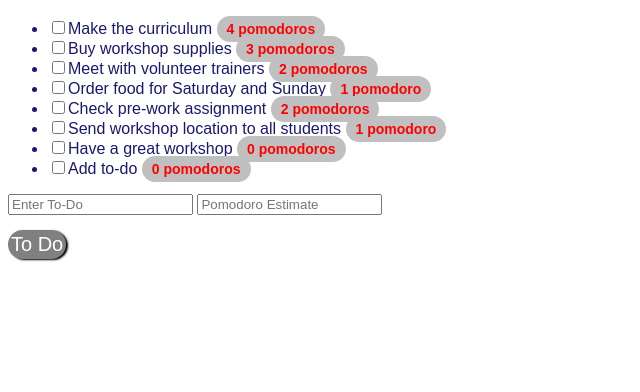
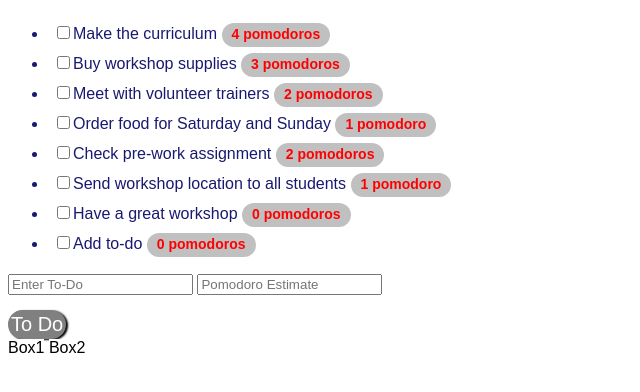
Before and after one commit to darendaren/todo_app_front_end, a plain HTML site: page index.html in a window 1280 px wide. Shown: the part 48-440 px from the top of the page, without its empty margins (0-640 px from the left). Drawn offline with Linux system fonts and the light colour scheme.

Commit message:
Some message

```diff
--- a/index.css
+++ b/index.css
@@ -1,5 +1,14 @@
 html{
     font-family: sans-serif;
+}
+
+li{
+    padding: 5px;
+    margin-bottom: : 10px;
+}
+
+li:hover{
+    background-color: lightgreen;
 }
 
 ul{
@@ -7,12 +16,13 @@ ul{
 }
 
 .pomodoro-estimate{
-    color:red;
+    color: red;
     font-weight: bold;
     font-size: 14px;
     background-color: #C0C0C0;
-    padding: 5px 10px 5px 10px;
-    border-radius:50px;
+    padding: 3px 10px 5px 10px;
+    border-radius: 50px;
+    margin-top: 1px;
 }
 
 #add-new-to-do-button{
@@ -30,5 +40,14 @@ ul{
 
 #add-new-to-do-button: active{
     box-shadow: 1px 1px 1px black;
+}
 
+.box-one{
+background-color: white;
+color: black;
 }
+
+.box-two{
+background-color: white;
+color: black;
+}
--- a/index.html
+++ b/index.html
@@ -3,7 +3,6 @@
     <title>TO DO LIST</title>
     <link rel= "stylesheet" href= "index.css">
     </head>
-
 
 <body>
     <h1>TO DO!</h1>
@@ -29,5 +28,7 @@
 <input type="text" placeholder= "Enter To-Do"/>
 <input type="number" placeholder= "Pomodoro Estimate"/>
 <input id="add-new-to-do-button" type="submit" value="To Do"/>
+<span class="box-one">Box1</span>
+<span class="box-two">Box2</span>
 </body>
 </html>
```
